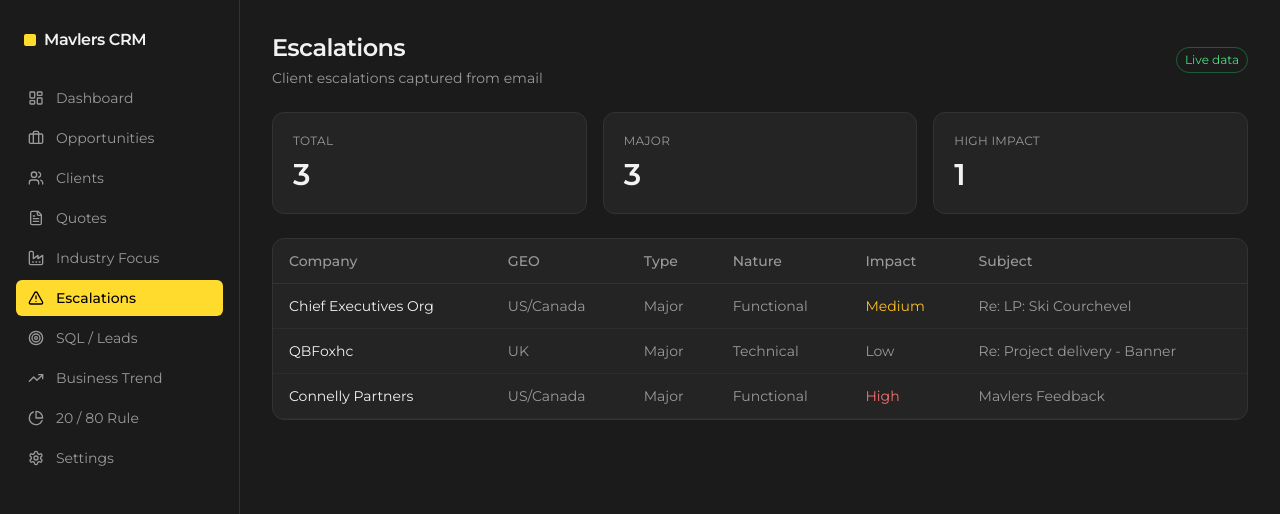
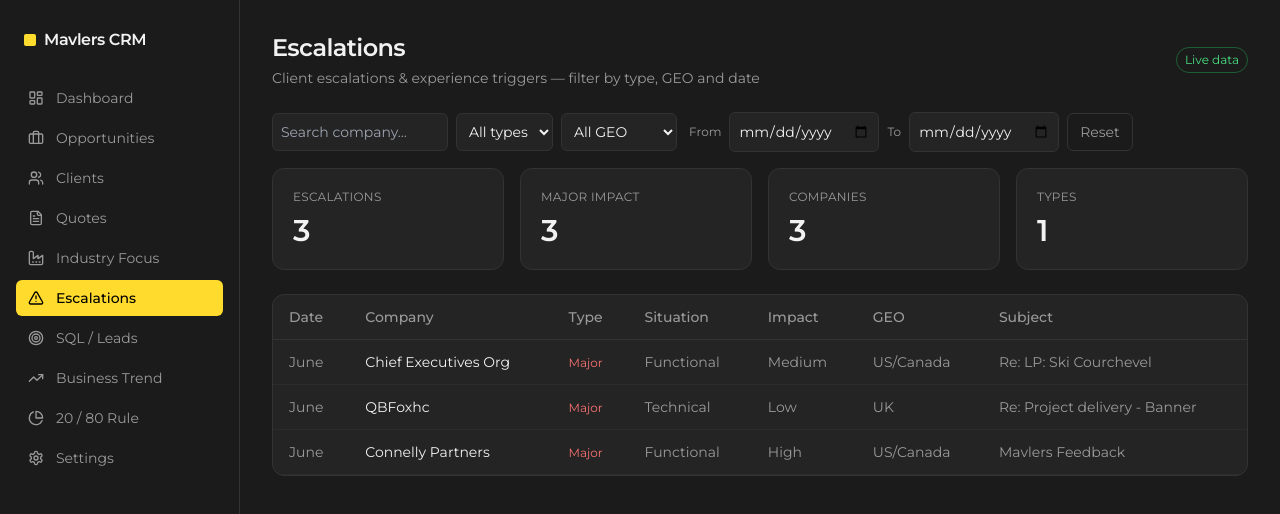
Before and after one commit to rahulkaushal21/Dashboard_2026_Digital, a Next.js app: page /escalations in a window 1280 px wide. Shown: the top 514 px of the page. Built offline with nearby package versions, Linux system fonts and the light colour scheme; no server answers; the database is empty.

Commit message:
Add files via upload

```diff
--- a/app/escalations/page.tsx
+++ b/app/escalations/page.tsx
@@ -1,32 +1,62 @@
 'use client'
-import { useEffect, useState } from 'react'
+import { useEffect, useMemo, useState } from 'react'
 import Header from '@/components/Header'
 import KPICard from '@/components/KPICard'
 import { getEscalations, type Escalation } from '@/lib/supabase'
 
-const impact = (i?: string) => i === 'High' ? 'text-red-400' : i === 'Medium' ? 'text-amber-400' : 'text-mav-muted'
+const uniq = (arr: (string | undefined)[]) => Array.from(new Set(arr.map(x => (x || '').trim()).filter(Boolean))).sort()
+const selCls = 'bg-mav-panel border border-mav-line rounded-md px-2 py-2 text-sm outline-none focus:border-mav-yellow'
+const isMajor = (x: Escalation) => /major/i.test(x.business_impact || '') || /major/i.test(x.escalation_type || '')
 
 export default function Escalations() {
-  const [e, setE] = useState<Escalation[]>([])
-  useEffect(() => { getEscalations().then(setE) }, [])
-  const major = e.filter(x => x.escalation_type === 'Major')
-  const high = e.filter(x => x.business_impact === 'High')
-  const byCompany: Record<string, number> = {}; e.forEach(x => { byCompany[x.company_name || '?'] = (byCompany[x.company_name || '?'] || 0) + 1 })
-  const repeat = Object.entries(byCompany).filter(([, n]) => n >= 3)
+  const [all, setAll] = useState<Escalation[]>([])
+  const [search, setSearch] = useState('')
+  const [fType, setFType] = useState('')
+  const [fGeo, setFGeo] = useState('')
+  const [from, setFrom] = useState('')
+  const [to, setTo] = useState('')
+  useEffect(() => { getEscalations().then(setAll) }, [])
+
+  const inRange = (d?: string) => { if (!d) return !from && !to; if (from && d < from) return false; if (to && d > to) return false; return true }
+  const e = useMemo(() => all
+    .filter(x => (x.company_name || '').toLowerCase().includes(search.toLowerCase()))
+    .filter(x => !fType || (x.escalation_type || '') === fType)
+    .filter(x => !fGeo || (x.geo || '') === fGeo)
+    .filter(x => inRange(x.tracking_date)), [all, search, fType, fGeo, from, to])
+  const reset = () => { setSearch(''); setFType(''); setFGeo(''); setFrom(''); setTo('') }
+
   return (
     <div>
-      <Header title="Escalations" subtitle="Client escalations captured from email" />
-      <div className="grid grid-cols-3 gap-4 mb-6">
-        <KPICard label="Total" value={String(e.length)} />
-        <KPICard label="Major" value={String(major.length)} />
-        <KPICard label="High impact" value={String(high.length)} />
+      <Header title="Escalations" subtitle="Client escalations & experience triggers — filter by type, GEO and date" />
+      <div className="flex flex-wrap items-center gap-2 mb-4">
+        <input value={search} onChange={e => setSearch(e.target.value)} placeholder="Search company…" className={`${selCls} w-44`} />
+        <select value={fType} onChange={e => setFType(e.target.value)} className={selCls}><option value="">All types</option>{uniq(all.map(x => x.escalation_type)).map(t => <option key={t} value={t}>{t}</option>)}</select>
+        <select value={fGeo} onChange={e => setFGeo(e.target.value)} className={selCls}><option value="">All GEO</option>{uniq(all.map(x => x.geo)).map(g => <option key={g} value={g}>{g}</option>)}</select>
+        <span className="text-xs text-mav-muted ml-1">From</span>
+        <input type="date" value={from} onChange={e => setFrom(e.target.value)} className={selCls} />
+        <span className="text-xs text-mav-muted">To</span>
+        <input type="date" value={to} onChange={e => setTo(e.target.value)} className={selCls} />
+        <button onClick={reset} className="text-sm px-3 py-2 rounded-md border border-mav-line text-mav-muted hover:text-white">Reset</button>
       </div>
-      {repeat.length > 0 && <div className="bg-red-500/10 border border-red-500/30 text-red-300 text-sm rounded-xl px-4 py-3 mb-6">Alert: {repeat.map(([c]) => c).join(', ')} have 3+ escalations this quarter.</div>}
+      <div className="grid grid-cols-2 md:grid-cols-4 gap-4 mb-6">
+        <KPICard label="Escalations" value={String(e.length)} />
+        <KPICard label="Major impact" value={String(e.filter(isMajor).length)} />
+        <KPICard label="Companies" value={String(uniq(e.map(x => x.company_name)).length)} />
+        <KPICard label="Types" value={String(uniq(e.map(x => x.escalation_type)).length)} />
+      </div>
       <div className="bg-mav-panel border border-mav-line rounded-xl overflow-hidden">
         <table className="w-full text-sm">
-          <thead className="text-left text-mav-muted border-b border-mav-line"><tr>{['Company','GEO','Type','Nature','Impact','Subject'].map(h => <th key={h} className="px-4 py-3 font-medium">{h}</th>)}</tr></thead>
-          <tbody>{e.map(x => (
-            <tr key={x.id} className="border-b border-mav-line/60"><td className="px-4 py-3">{x.company_name}</td><td className="px-4 py-3 text-mav-muted">{x.geo}</td><td className="px-4 py-3 text-mav-muted">{x.escalation_type}</td><td className="px-4 py-3 text-mav-muted">{x.situation_type}</td><td className={`px-4 py-3 ${impact(x.business_impact)}`}>{x.business_impact}</td><td className="px-4 py-3 text-mav-muted">{x.email_subject}</td></tr>
+          <thead className="text-left text-mav-muted border-b border-mav-line"><tr>{['Date', 'Company', 'Type', 'Situation', 'Impact', 'GEO', 'Subject'].map(h => <th key={h} className="px-4 py-3 font-medium">{h}</th>)}</tr></thead>
+          <tbody>{e.slice(0, 400).map(x => (
+            <tr key={x.id} className="border-b border-mav-line/60 hover:bg-mav-dark/40">
+              <td className="px-4 py-3 text-mav-muted whitespace-nowrap">{x.tracking_date || x.month || '—'}</td>
+              <td className="px-4 py-3">{x.company_name}</td>
+              <td className="px-4 py-3"><span className={`text-xs ${isMajor(x) ? 'text-red-400' : 'text-mav-muted'}`}>{x.escalation_type || '—'}</span></td>
+              <td className="px-4 py-3 text-mav-muted">{x.situation_type}</td>
+              <td className="px-4 py-3 text-mav-muted">{x.business_impact}</td>
+              <td className="px-4 py-3 text-mav-muted">{x.geo}</td>
+              <td className="px-4 py-3 text-mav-muted truncate max-w-xs">{x.email_subject}</td>
+            </tr>
           ))}</tbody>
         </table>
       </div>
```
